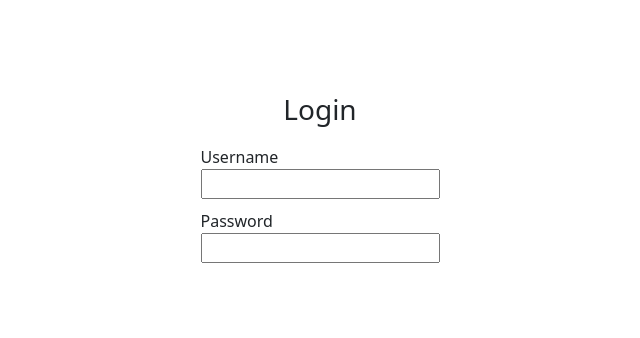
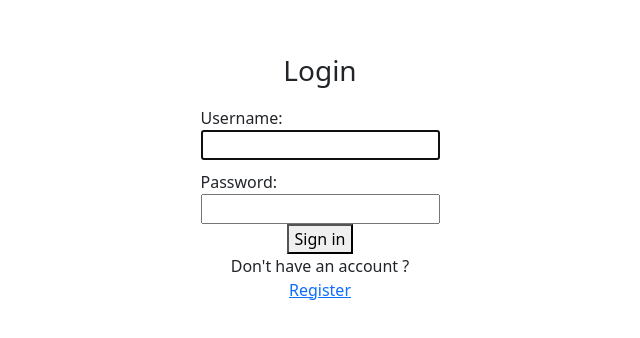
Before and after one commit to mitul88/gallary, a React (Create React App) app: page /login in a window 1280 px wide. Shown: the part 222-560 px from the top of the page, without its empty margins (320-960 px from the left). Built offline with nearby package versions, Linux system fonts and the light colour scheme.

Commit message:
login form componenet created

```diff
--- a/src/App.js
+++ b/src/App.js
@@ -6,6 +6,7 @@ import Feed from './components/screens/Feed/Feed';
 import ImageView from './components/screens/ImageView/ImageView';
 import Login from './components/screens/Auth/Login';
 import ProtectedRoute from './auth/ProtectedRoute';
+import Register from './components/screens/Auth/Register';
 
 function App() {
   return (
@@ -19,6 +20,7 @@ function App() {
           </Route>
         </Route>
         <Route path="/login" element={<Login />} />
+        <Route path="/register" element={<Register />} />
       </Routes>
     </div>
   );
--- a/src/components/screens/Auth/Login.jsx
+++ b/src/components/screens/Auth/Login.jsx
@@ -1,20 +1,65 @@
+import { useRef, useState, useEffect } from 'react'
 import './auth.css'
+import { Link } from 'react-router-dom'
 
 const Login = () => {
+  const userRef = useRef()
+  const errRef = useRef()
+
+  const [user, setUser] = useState('')
+  const [pwd, setPwd] = useState('')
+  const [errMsg, setErrMsg] = useState('')
+  const [success, setSuccess] = useState(false)
+
+  useEffect(() => {
+    userRef.current.focus()
+  },[])
+
+  useEffect(() => {
+    setErrMsg('')
+  },[user, pwd])
+
+  const handleSubmit = async (e) => {
+    e.preventDefault();
+
+  }
+
   return (
-    <div className='authMain'>
+    <section className='authMain'>
+      <p ref={errRef} className={errMsg ? "errmsg" : "offscreen"}>{errMsg}</p>
       <h3>Login</h3>
-      <form action="">
+      <form onSubmit={handleSubmit}>
         <div className="formControl">
-          <label htmlFor="user">Username</label>
-          <input type="text" id="user"/>
+          <label htmlFor="username">Username:</label>
+          <input
+            type="text"
+            id="username"
+            ref={userRef}
+            autoComplete='off'
+            onChange={(e) => setUser(e.target.value)}
+            value={user}
+            required
+          />
         </div>
         <div className="formControl">
-          <label htmlFor="password">Password</label>
-          <input type="password" id="password" />
+          <label htmlFor="password">Password:</label>
+          <input
+            type="password"
+            id="password"
+            onChange={(e) => setPwd(e.target.value)}
+            value={pwd}
+            required
+          />
         </div>
+        <button>Sign in</button>
       </form>
-    </div>
+      <p>
+        Don't have an account ? <br />
+        <span className='line'>
+          <Link to="/register">Register</Link>
+        </span>
+      </p>
+    </section>
   )
 }
 
```
